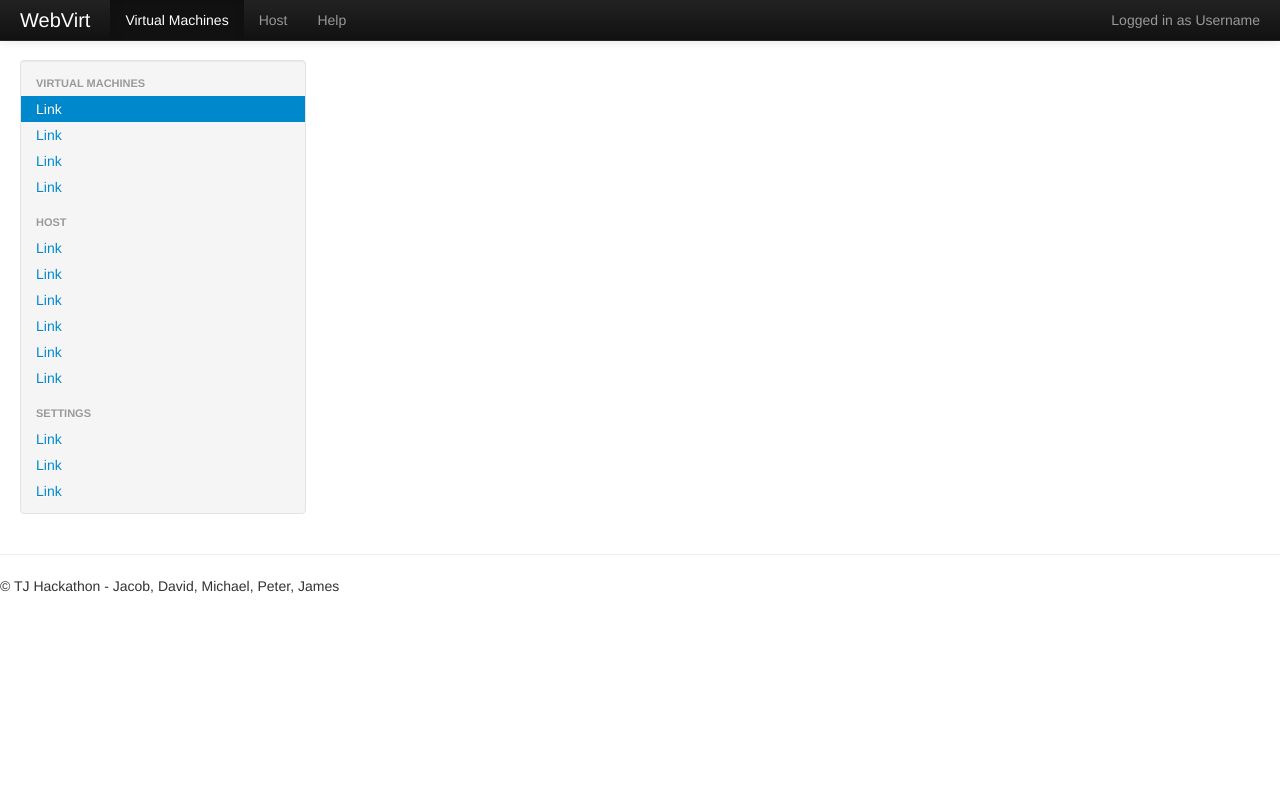
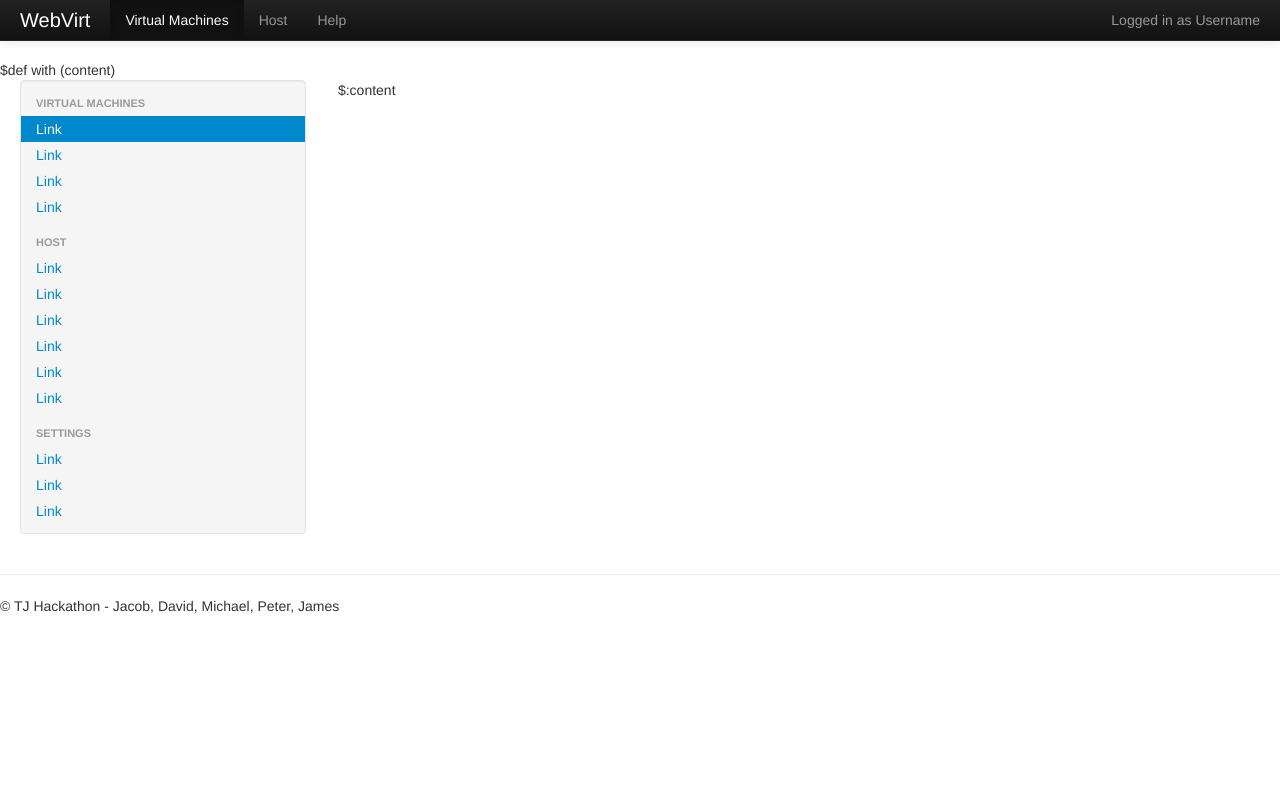
Before and after one commit to Vacation9/webvirt, a Python web app: template webvirt/templates/index.html in a window 1280 px wide. Run offline with Jinja, Linux system fonts and the light colour scheme; the template is opened without the code that fills it, so the values that code supplies are empty; some libraries are stand-ins or nearby versions.

Commit message:
added templating

```diff
--- a/webvirt/templates/index.html
+++ b/webvirt/templates/index.html
@@ -1,3 +1,4 @@
+$def with (content)
 <!DOCTYPE html>
 <html lang="en">
   <head>
@@ -86,7 +87,8 @@
           </div><!--/.well -->
         </div><!--/span-->
         <div class="span9">
-            </div><!--/span-->
+          $:content
+	  </div><!--/span-->
           </div><!--/row-->
         </div><!--/span-->
       </div><!--/row-->
```
